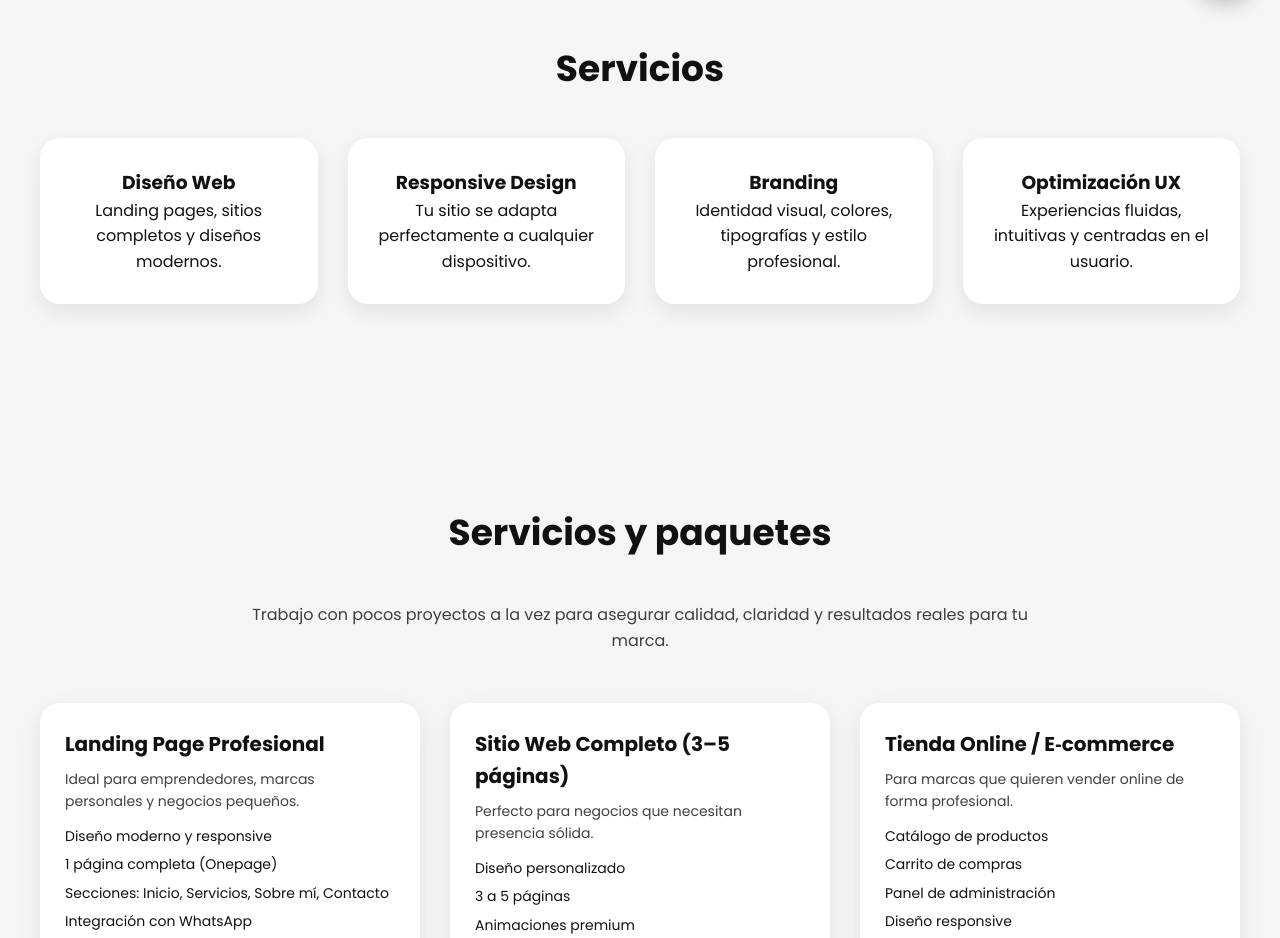
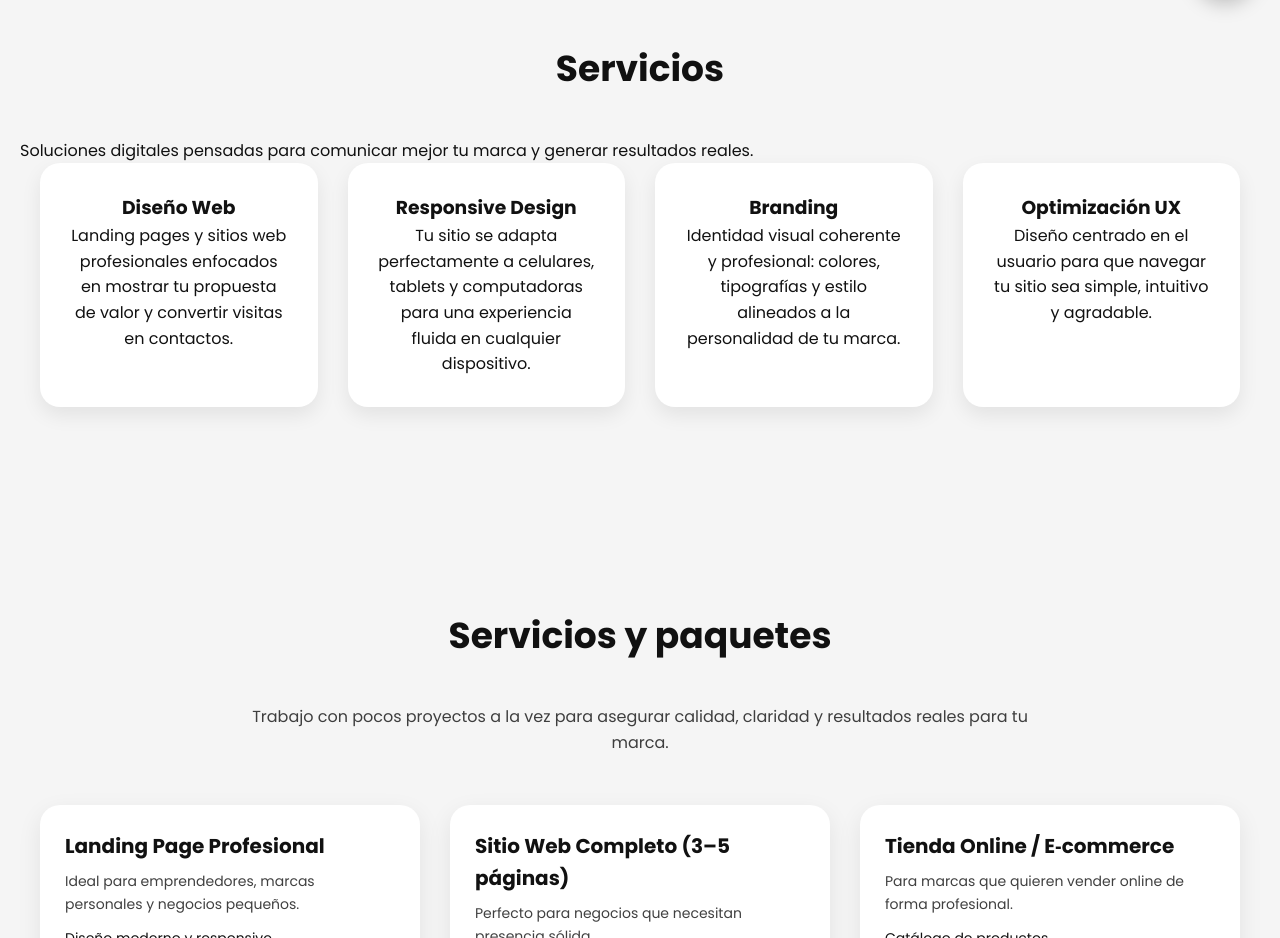
Before and after one commit to Pablogabi07/pablodesignlab, a React (Create React App) app: page / in a window 1280 px wide. Shown: the part 780-1718 px from the top of the page. Built offline with nearby package versions, Linux system fonts and the light colour scheme.

Commit message:
Update Servicios component with new content
Added a subtitle and enhanced service descriptions.

```diff
--- a/src/components/Servicios.jsx
+++ b/src/components/Servicios.jsx
@@ -11,25 +11,42 @@ export default function Servicios() {
     >
       <h2 className="section-title">Servicios</h2>
 
+      <p className="section-subtitle">
+        Soluciones digitales pensadas para comunicar mejor tu marca y generar
+        resultados reales.
+      </p>
+
       <div className="servicios-grid">
         <div className="servicio-card">
           <h3>Diseño Web</h3>
-          <p>Landing pages, sitios completos y diseños modernos.</p>
+          <p>
+            Landing pages y sitios web profesionales enfocados en mostrar tu
+            propuesta de valor y convertir visitas en contactos.
+          </p>
         </div>
 
         <div className="servicio-card">
           <h3>Responsive Design</h3>
-          <p>Tu sitio se adapta perfectamente a cualquier dispositivo.</p>
+          <p>
+            Tu sitio se adapta perfectamente a celulares, tablets y computadoras
+            para una experiencia fluida en cualquier dispositivo.
+          </p>
         </div>
 
         <div className="servicio-card">
           <h3>Branding</h3>
-          <p>Identidad visual, colores, tipografías y estilo profesional.</p>
+          <p>
+            Identidad visual coherente y profesional: colores, tipografías y
+            estilo alineados a la personalidad de tu marca.
+          </p>
         </div>
 
         <div className="servicio-card">
           <h3>Optimización UX</h3>
-          <p>Experiencias fluidas, intuitivas y centradas en el usuario.</p>
+          <p>
+            Diseño centrado en el usuario para que navegar tu sitio sea simple,
+            intuitivo y agradable.
+          </p>
         </div>
       </div>
     </section>
```
